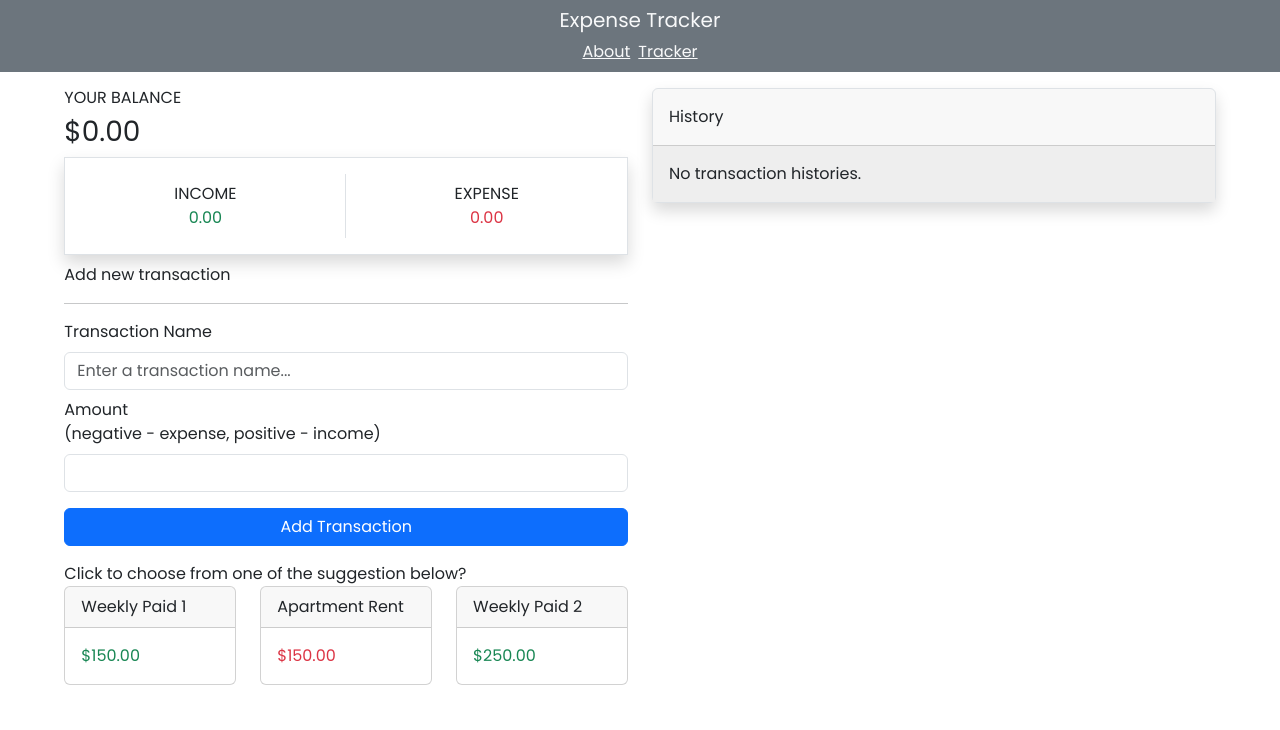
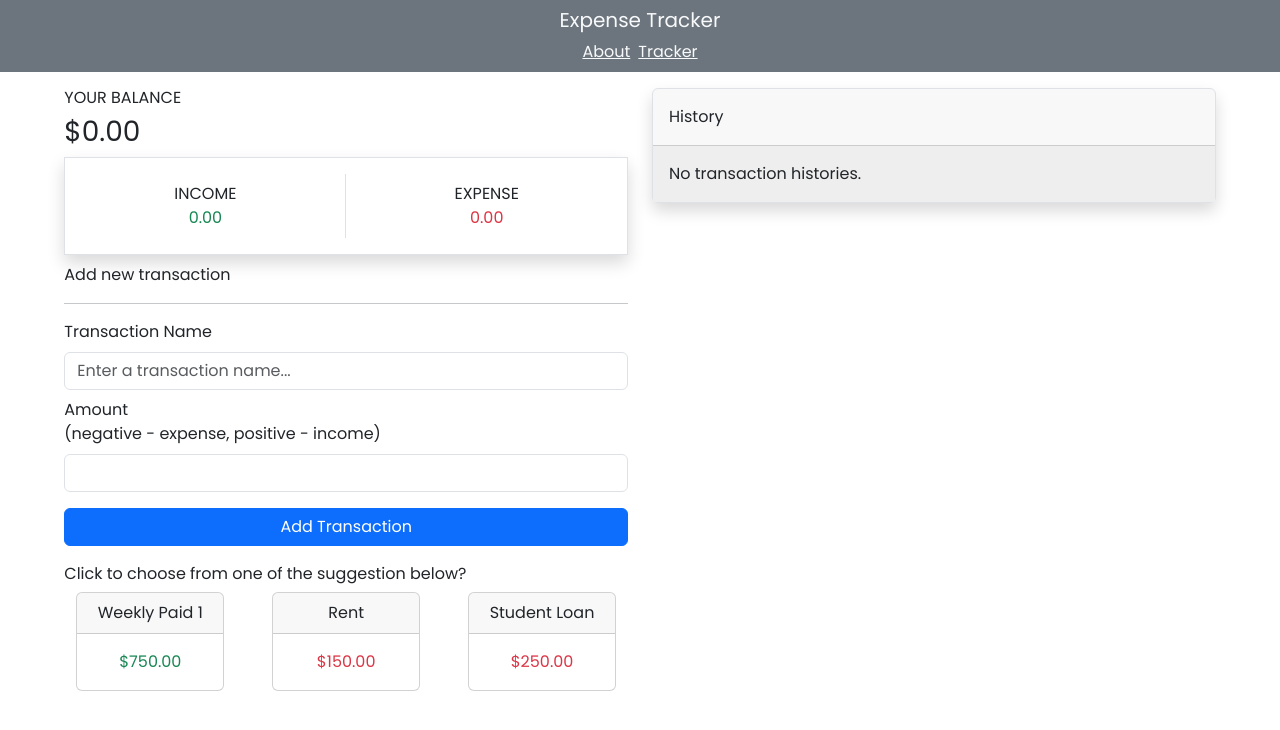
Before and after one commit to lengyangweb/expense-tracker, a Next.js app: page /tracker in a window 1280 px wide. Shown: the top 730 px of the page. Built offline with nearby package versions, Linux system fonts and the light colour scheme.

Commit message:
add disabled to selected item

```diff
--- a/src/app/components/ExpenseSuggestion/ExpenseSuggestion.jsx
+++ b/src/app/components/ExpenseSuggestion/ExpenseSuggestion.jsx
@@ -7,18 +7,18 @@ const ExpenseSuggestion = ({ selected, setSelected }) => {
   const suggestions = [
     {
       title: "Weekly Paid 1",
-      amount: "150.00",
+      amount: "750.00",
       income: true,
     },
     {
-      title: "Apartment Rent",
+      title: "Rent",
       amount: "150.00",
       income: false,
     },
     {
-      title: "Weekly Paid 2",
+      title: "Student Loan",
       amount: "250.00",
-      income: true,
+      income: false,
     },
   ];
 
--- a/src/app/components/ExpenseSuggestion/ExpenseSuggestionItem.jsx
+++ b/src/app/components/ExpenseSuggestion/ExpenseSuggestionItem.jsx
@@ -3,11 +3,13 @@ import { Card, Col } from "react-bootstrap";
 
 const ExpenseSuggestionItem = ({ suggestion, selected, setSelected }) => {
   const handleSelected = () => {
+    // if no suggestion item selected
     if (!selected) {
       setSelected(suggestion);
       return;
     }
 
+    // if there's an item selected and is equal to the current item
     if (suggestion.title === selected.title) {
       setSelected(undefined);
     } else {
@@ -17,6 +19,11 @@ const ExpenseSuggestionItem = ({ suggestion, selected, setSelected }) => {
 
   return (
     <Col xs={12} md={4} className="my-1 my-md-0" onClick={handleSelected}>
+      <button
+        className="btn w-100"
+        disabled={selected?.title === suggestion.title}
+        style={{ outline: "none", border: "none" }}
+      >
         <Card style={{ cursor: "pointer" }}>
           <Card.Header>{suggestion.title}</Card.Header>
           <Card.Body
@@ -25,6 +32,7 @@ const ExpenseSuggestionItem = ({ suggestion, selected, setSelected }) => {
             ${suggestion.amount}
           </Card.Body>
         </Card>
+      </button>
     </Col>
   );
 };
--- a/src/app/components/ExpenseTransaction.jsx
+++ b/src/app/components/ExpenseTransaction.jsx
@@ -13,6 +13,10 @@ const ExpenseTransaction = ({
   const [total, setTotal] = useState("");
 
   useEffect(() => {
+    if (!suggestionSelected) {
+      setTitle("");
+      setTotal("");
+    }
     if (suggestionSelected) {
       const indicator = suggestionSelected.income ? "+" : "-";
       setTitle(suggestionSelected.title);
@@ -58,6 +62,9 @@ const ExpenseTransaction = ({
     // reset fields
     setTotal((prev) => (prev = ""));
     setTitle((prev) => (prev = ""));
+
+    // reset suggestion selected if it is being selected
+    if (suggestionSelected) setSuggestionSelected(undefined);
   };
 
   // validate if a history with the same title already exist
```
Lines whose indentation alone changed are shown as unchanged.
